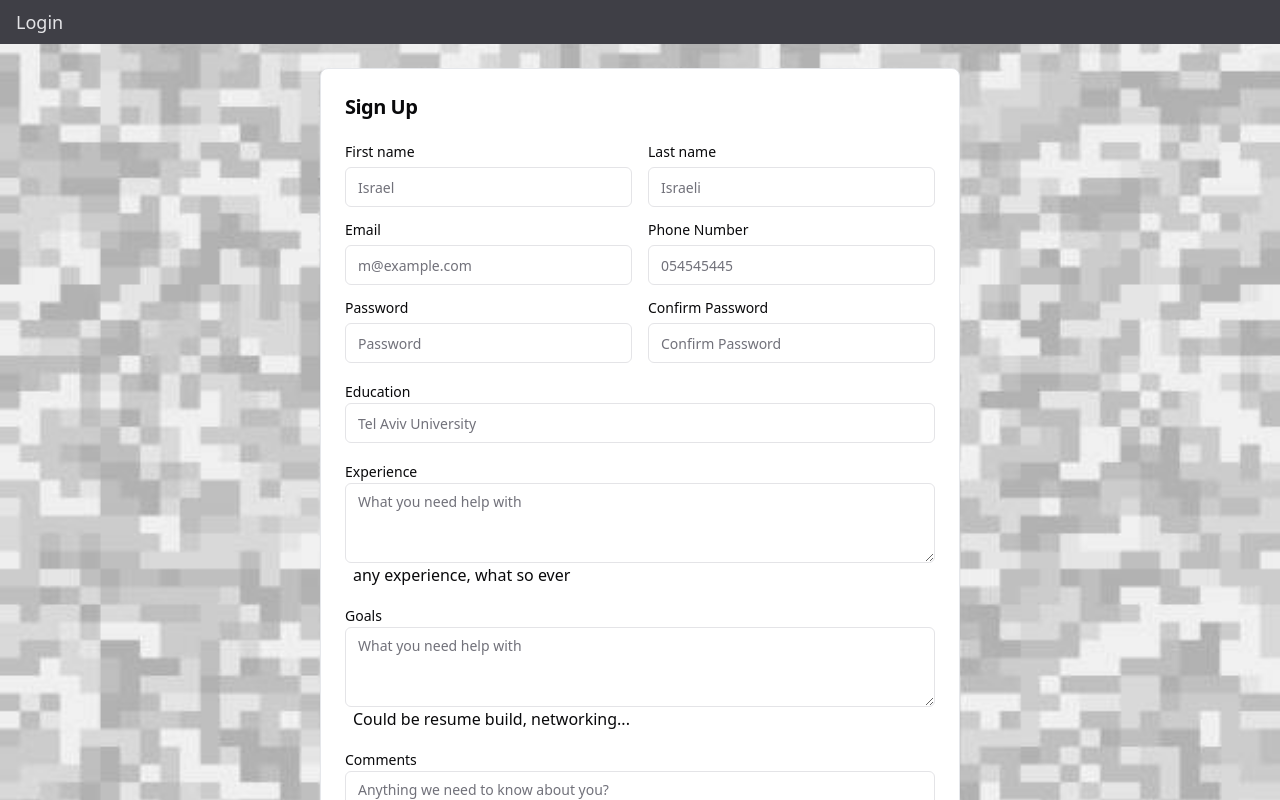
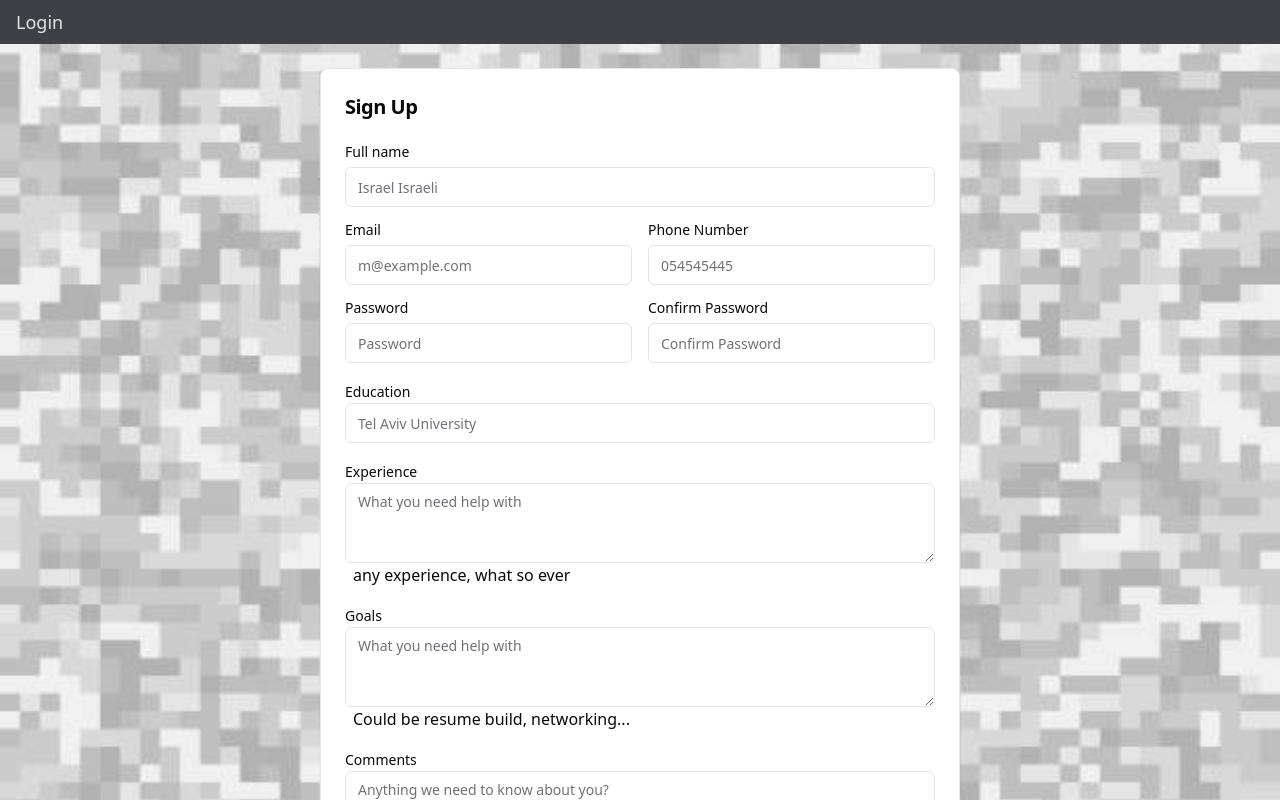
Before and after one commit to EliGandin/KraviTech, a React (Vite) app in the folder client/: page /signup/menti in a window 1280 px wide. Shown: the top 800 px of the page. Built offline with nearby package versions, Linux system fonts and the light colour scheme.

Commit message:
initialized menti signup

```diff
--- a/client/package.json
+++ b/client/package.json
@@ -26,6 +26,7 @@
     "react-router-dom": "^6.26.1",
     "recoil": "^0.7.7",
     "shadcn-ui": "^0.2.3",
+    "sweetalert2": "^11.14.1",
     "tailwind-merge": "^2.5.2",
     "tailwindcss-animate": "^1.0.7",
     "zod": "^3.23.8"
--- a/client/src/pages/Signup/SignupMenti.tsx
+++ b/client/src/pages/Signup/SignupMenti.tsx
@@ -4,19 +4,22 @@ import { Input } from "@/components/ui/input";
 import { Label } from "@/components/ui/label";
 import { Textarea } from "@/components/ui/textarea";
 import { zodResolver } from "@hookform/resolvers/zod";
+import { useMutation } from "@tanstack/react-query";
 import { Controller, useForm } from "react-hook-form";
 import { Link } from "react-router-dom";
 import { z } from "zod";
+import Swal from "sweetalert2";
 
-const formSchema = z
+import { mentiSignup } from "@/services/signupServices";
+
+const MentiSignupFormSchema = z
   .object({
-    firstName: z.string({ required_error: "Name is required" }),
-    lastName: z.string(),
+    fullName: z.string({ required_error: "Full name is required" }),
     email: z.string().email(),
     password: z
       .string()
       .min(4, { message: "Password must be at least 4 characters long" }),
-    confirmPassword: z.string(),
+    confirmPassword: z.string().optional(),
     phoneNumber: z.string(),
     goals: z.string(),
     education: z.string().optional(),
@@ -29,11 +32,27 @@ const formSchema = z
   });
 
 const SignupMenti = () => {
-  const form = useForm<z.infer<typeof formSchema>>({
-    resolver: zodResolver(formSchema),
+  //   const navigate = useNavigate();
+  const { mutate } = useMutation({
+    mutationKey: ["signupMenti"],
+    mutationFn: mentiSignup,
+    onSuccess: () => {
+      Swal.fire({
+        title:
+          "Your signup has been registered is now pending moderator activation",
+        icon: "success",
+      });
+      //   navigate(`/login`); //TODO: FIX ROUTES
+    },
+    onError: (error) => {
+      console.error(error);
+    },
+  });
+
+  const form = useForm<z.infer<typeof MentiSignupFormSchema>>({
+    resolver: zodResolver(MentiSignupFormSchema),
     defaultValues: {
-      firstName: "",
-      lastName: "",
+      fullName: "",
       email: "",
       password: "",
       confirmPassword: "",
@@ -41,35 +60,27 @@ const SignupMenti = () => {
     },
   });
 
+  function onSubmit(data: z.infer<typeof MentiSignupFormSchema>) {
+    console.log(data);
+    mutate(data);
+  }
+
   return (
     <Card className="mx-auto mt-6 w-1/2">
       <CardHeader>
         <CardTitle className="text-xl">Sign Up</CardTitle>
       </CardHeader>
       <CardContent>
-        <div className="grid gap-4">
-          <div className="grid grid-cols-2 gap-4">
+        <form onSubmit={form.handleSubmit(onSubmit)} className="grid gap-4">
           <div className="grid gap-2">
-              <Label>First name</Label>
+            <Label>Full name</Label>
             <Controller
-                name="firstName"
+              name="fullName"
               control={form.control}
               render={({ field }) => (
-                  <Input placeholder="Israel" {...field} />
+                <Input placeholder="Israel Israeli" {...field} />
               )}
             />
-            </div>
-
-            <div className="grid gap-2">
-              <Label>Last name</Label>
-              <Controller
-                name="lastName"
-                control={form.control}
-                render={({ field }) => (
-                  <Input placeholder="Israeli" {...field} />
-                )}
-              />
-            </div>
           </div>
 
           <div className="grid grid-cols-2 gap-4">
@@ -103,14 +114,24 @@ const SignupMenti = () => {
                 name="password"
                 control={form.control}
                 render={({ field }) => (
-                  <Input placeholder="Password" {...field} />
+                  <Input type="password" placeholder="Password" {...field} />
                 )}
               />
             </div>
 
             <div className="grid gap-2">
               <Label>Confirm Password</Label>
-              <Input placeholder="Confirm Password" />
+              <Controller
+                name="confirmPassword"
+                control={form.control}
+                render={({ field }) => (
+                  <Input
+                    type="password"
+                    placeholder="Confirm Password"
+                    {...field}
+                  />
+                )}
+              />
             </div>
           </div>
 
@@ -152,7 +173,7 @@ const SignupMenti = () => {
           <div>
             <Label>Comments</Label>
             <Controller
-              name="goals"
+              name="comments"
               control={form.control}
               render={({ field }) => (
                 <Textarea
@@ -166,7 +187,7 @@ const SignupMenti = () => {
           <Button type="submit" className="w-full">
             Create an account
           </Button>
-        </div>
+        </form>
 
         <div className="mt-4 text-center text-sm">
           Already have an account?{" "}
--- a/client/src/services/signupServices.ts
+++ b/client/src/services/signupServices.ts
@@ -2,6 +2,6 @@ import axios from "axios";
 
 import { IMentiSignup } from "@/global/interfaces/userInterfaces";
 
-export const userSignup = async (data: IMentiSignup): Promise<void> => {
+export const mentiSignup = async (data: IMentiSignup): Promise<void> => {
   return await axios.post("http://localhost:8000/user/signup/menti", data);
 };
```
Also changed, not shown: client/src/global/interfaces/userInterfaces.ts (+4 -4 lines), 1 other file (tests, documents, lock files or other folders). Lines whose indentation alone changed are shown as unchanged.
